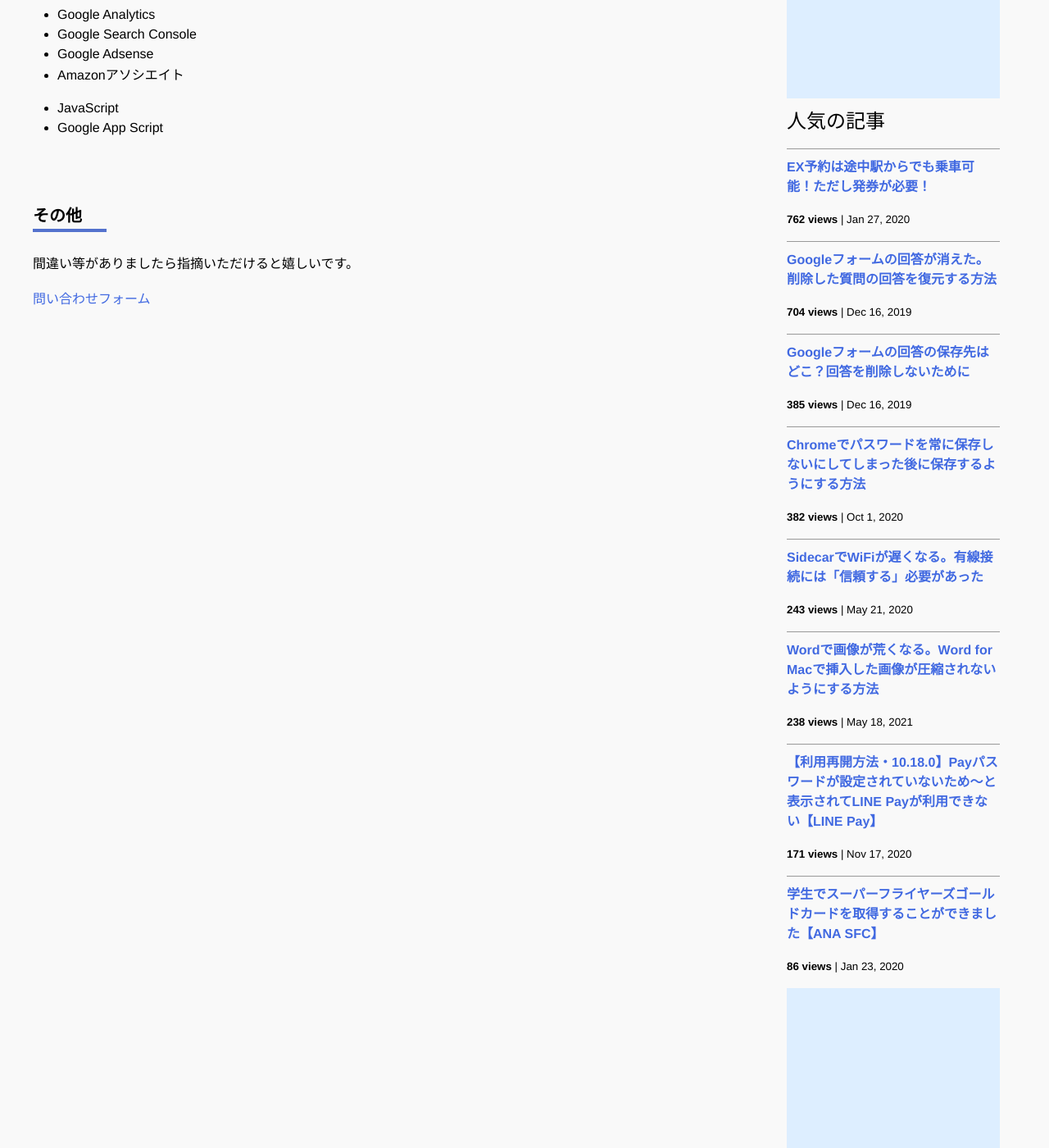
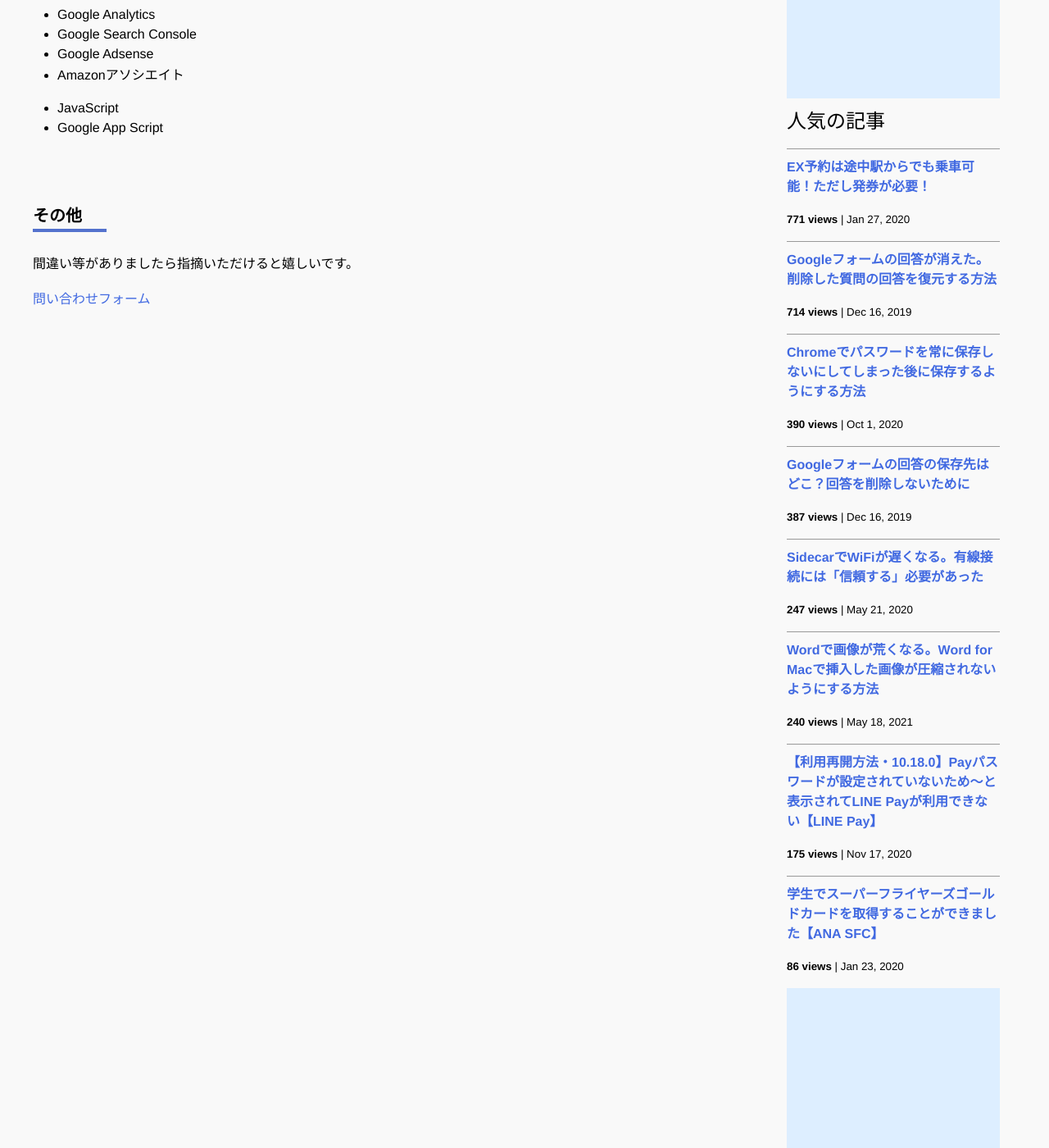
Before and after one commit to iwanaminami/shoyaiwaname, a Jekyll site: the page built from about.markdown, in a window 1280 px wide and 1400 px high, scrolled down 693 px. Shown: the whole window at 82% size. Built offline with Jekyll 4.4.1, drawn with Linux system fonts in a browser that asks for light colours; nearby versions of some CDN libraries; comment, search, counter and statistics services are not loaded.

Commit message:
a new commit message

```diff
--- a/_data/popularposts.yml
+++ b/_data/popularposts.yml
@@ -1,17 +1,17 @@
 side:
-  - view: 762
+  - view: 771
     url: /2020/01/27/ex-rideontheway.html
-  - view: 704
+  - view: 714
     url: /2019/12/16/restore-googleform.html
-  - view: 385
+  - view: 390
+    url: /2020/10/01/googlepassword.html
+  - view: 387
     url: /2019/12/16/googleform-answers.html
-  - view: 382
-    url: /2020/10/01/googlepassword.html
-  - view: 243
+  - view: 247
     url: /2020/05/21/sidecar-via-cable.html
-  - view: 238
+  - view: 240
     url: /2021/05/18/image-compression-word.html
-  - view: 171
+  - view: 175
     url: /2020/11/17/linepay.html
   - view: 86
     url: /2020/01/23/sfcgold.html
```
